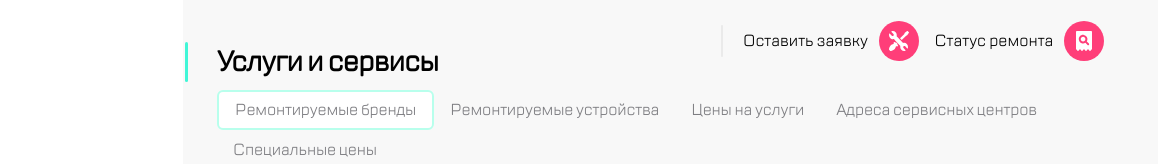
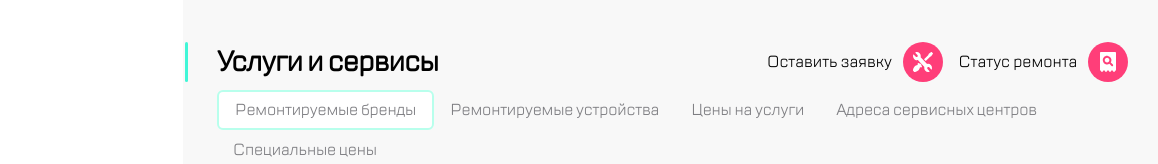
Before and after one commit to RomanZubanov/romanzubanov.github.io, a plain HTML site: page index.html in a window 1280 px wide. Shown: the top 164 px of the page, 122-1280 px from the left. Drawn offline with Linux system fonts and the light colour scheme.

Commit message:
Первый блок из 1-3 готов!

```diff
--- a/blocks/aside/aside.css
+++ b/blocks/aside/aside.css
@@ -18,3 +18,9 @@
 	border-radius: 1px;
 	background-color: #EAEAEA;
 }
+
+@media screen and (min-width: 1120px) {
+	.aside::before {
+		display: none;
+	}
+}
--- a/blocks/page/page.css
+++ b/blocks/page/page.css
@@ -13,7 +13,7 @@
 
 	.page__aside {
 		height: 88px;
-		padding-right: 16px;
+		margin-right: 16px;
 	}
 
 	.page__main {
@@ -32,7 +32,7 @@
 @media screen and (min-width: 768px) {
 	.page__aside {
 		height: 88px;
-		padding-right: 24px;
+		margin-right: 24px;
 	}
 }
 
@@ -57,11 +57,11 @@
 
 	.page__aside {
 		position: absolute;
+		height: auto;
+		z-index: 100;
 		margin-right: 30px;
+		margin-top: 42px;
 		right: 0;
-		z-index: 100;
-		height: 82px;
-		align-items: flex-end;
 		}
 
 	.page__main {
```
Also changed, not shown: blocks/submenu/submenu.css (line endings or trailing spaces).
